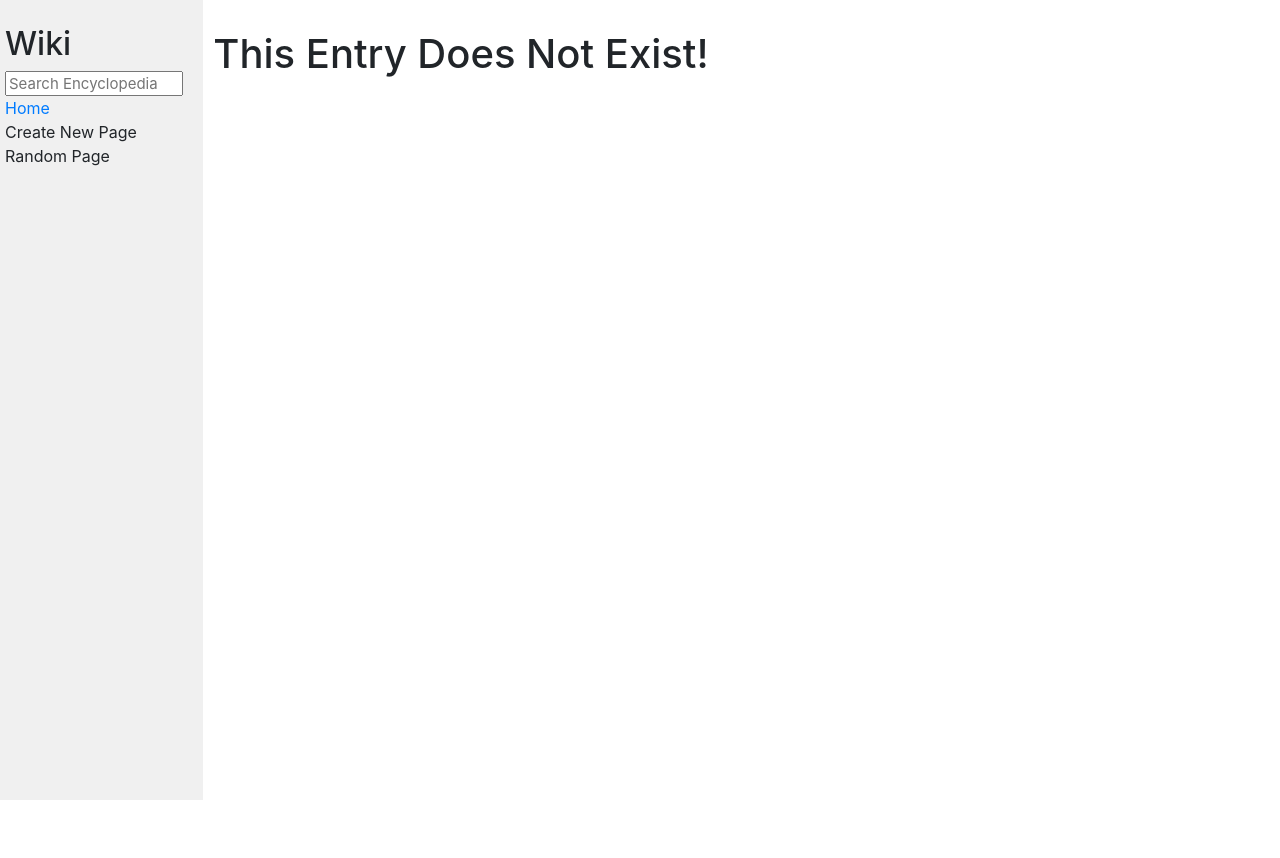
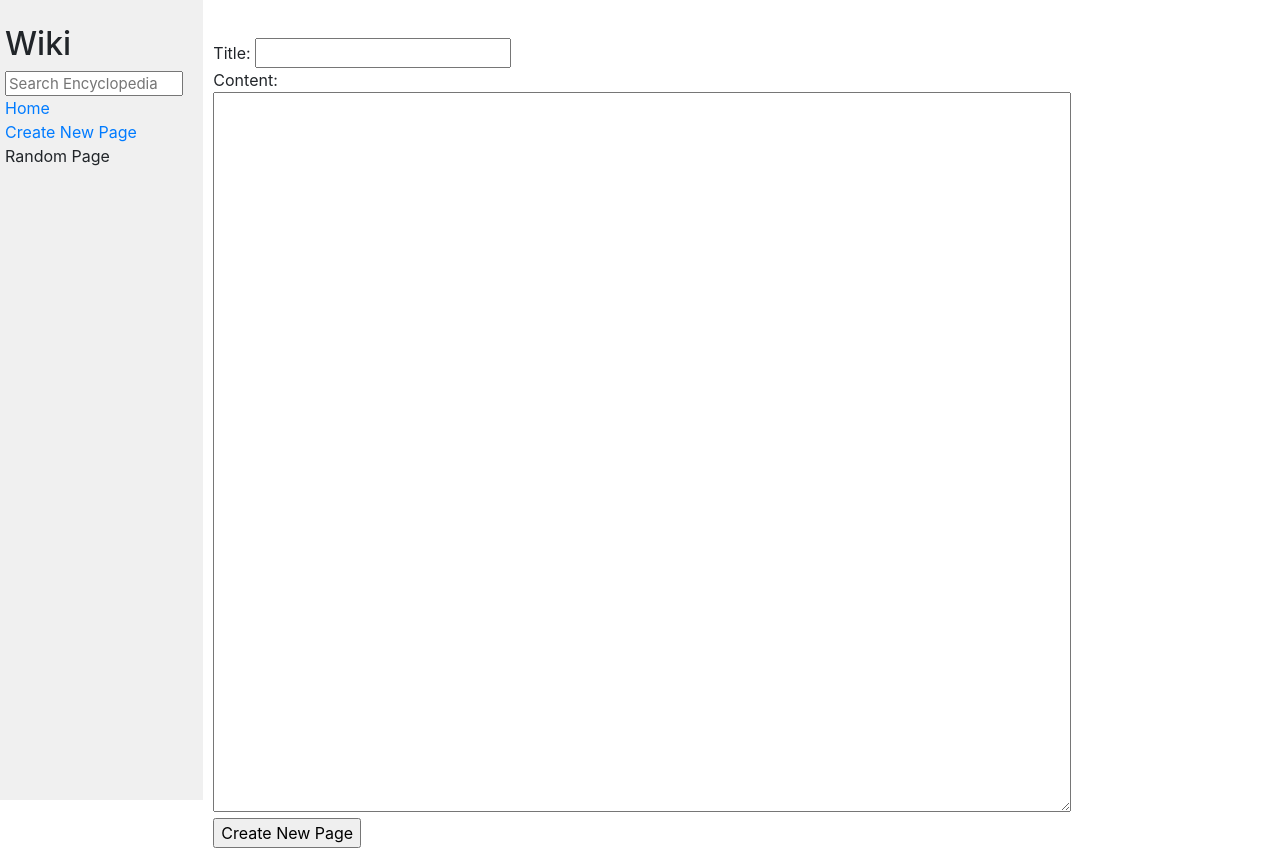
Before and after one commit to seanhong0416/cs50w_project_1, a Django app: page /add in a window 1280 px wide. Before the commit the page ends 800 px from the top, so only its background shows below. Run offline with Django 3.2, Linux system fonts and the light colour scheme; some libraries are stand-ins or nearby versions.

Commit message:
debugging edit page

```diff
--- /dev/null
+++ b/encyclopedia/forms.py
@@ -0,0 +1,9 @@
+from django import forms
+from django.utils.safestring import mark_safe
+
+class PageForm(forms.Form):
+    title = forms.CharField(label="Title", max_length=30)
+    content = forms.CharField(label="Content", widget=forms.Textarea)
+
+class EditForm(forms.Form):
+    content = forms.CharField(label="Content", widget=forms.Textarea)
--- /dev/null
+++ b/encyclopedia/templates/encyclopedia/add.html
@@ -0,0 +1,22 @@
+{% extends 'encyclopedia/layout.html' %}
+
+{% block title %}
+    Add
+{% endblock %}
+
+{% block body %}
+    {% if error_message is not empty %}
+        <h1>{{ error_message }}</h1>
+    {% endif %}
+    <form action = "{% url 'encyclopedia:add'%}" method="post">
+        {% csrf_token %}
+        {{ form.title.label }}:
+        {{ form.title }}
+        <br>
+        {{ form.content.label }}:
+        <br>
+        {{ form.content }}
+        <br>
+        <input type="submit" value="Create New Page">
+    </form>
+{% endblock %}
--- a/encyclopedia/templates/encyclopedia/entry.html
+++ b/encyclopedia/templates/encyclopedia/entry.html
@@ -7,6 +7,7 @@
 {% block body %}
     {% if content != None %}
         <h1>{{ title }}</h1>
+        <a href="{% url 'encyclopedia:edit' entry=title %}">Edit</a>
         <br>
         {{ content }}
     {% else %}
--- a/encyclopedia/templates/encyclopedia/layout.html
+++ b/encyclopedia/templates/encyclopedia/layout.html
@@ -20,7 +20,7 @@
                     <a href="{% url 'encyclopedia:index' %}">Home</a>
                 </div>
                 <div>
-                    Create New Page
+                    <a href="{% url 'encyclopedia:add' %}">Create New Page</a>
                 </div>
                 <div>
                     Random Page
--- a/encyclopedia/urls.py
+++ b/encyclopedia/urls.py
@@ -6,5 +6,7 @@ app_name = "encyclopedia"
 urlpatterns = [
     path("", views.index, name="index"),
     path("search", views.search, name="search"),
+    path("add", views.add, name="add"),
+    path("edit/<str:entry>", views.edit, name="edit"),
     path("<str:title>", views.entry, name="entry"),
 ]
--- a/encyclopedia/views.py
+++ b/encyclopedia/views.py
@@ -1,7 +1,9 @@
 from django.shortcuts import render
+from django.http import HttpResponseRedirect
+from django.urls import reverse
 
 from . import util
-
+from .forms import PageForm, EditForm
 
 def index(request):
     return render(request, "encyclopedia/index.html", {
@@ -34,3 +36,41 @@ def search(request):
             "keyword":keyword,
             "entries":entries_match_keyword,
         })
+
+def add(request):
+    error_message = ""
+
+    if request.method == "POST":
+        form = PageForm(request.POST)
+        if form.is_valid():
+            title = form.cleaned_data["title"]
+            content = form.cleaned_data["content"]
+            if util.get_entry(title) is not None:
+                #case where the page that the user wants to add already exists
+                error_message = "Page Already Exists!"
+                return render(request, "encyclopedia/add.html",{
+                    "form":form,
+                    "error_message":error_message,
+                })
+            else:
+                util.save_entry(title, content)
+                return HttpResponseRedirect(reverse("encyclopedia:entry", kwargs={"title":title}))
+
+    else:
+        return render(request, "encyclopedia/add.html",{
+                    "form":PageForm(),
+                    "error_message":error_message,
+                })
+
+def edit(request, entry):
+    if request.method == "POST":
+        form = EditForm(request.POST)
+        if form.is_valid:
+            content = form.cleaned_data["content"]
+            util.save_entry(entry, content)
+            return HttpResponseRedirect(reverse("encyclopedia:entry", kwargs={"title":entry}))
+    else:
+        return render(request, "encyclopedia/edit.html",{
+            "form":EditForm(),
+            "entry":entry,
+        })
```
Also changed, not shown: encyclopedia/templates/encyclopedia/edit.html (added, +13 -0 lines), entries/test1.md (added, +3 -0 lines).
